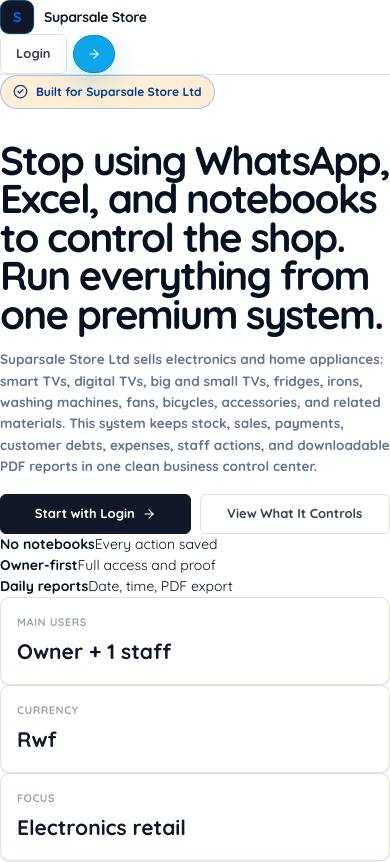
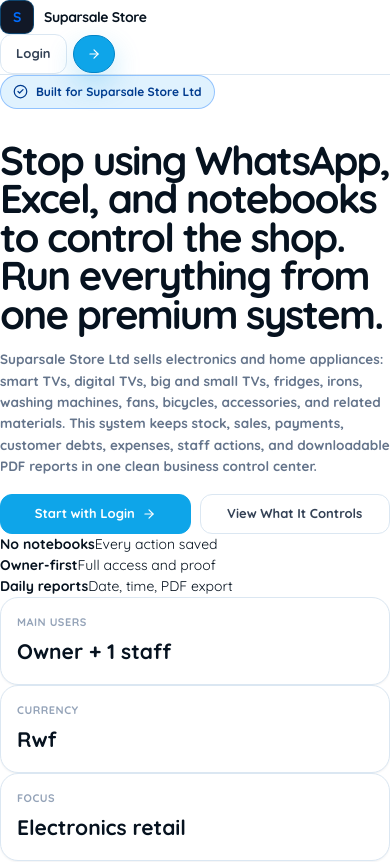
Before and after one commit to rurangwaluc/Suparsale, a Next.js app in the folder apps/web/: page / in a window 390 px wide. Shown: the top 862 px of the page. Built offline with nearby package versions, Linux system fonts and the light colour scheme.

Commit message:
Sharpen Suparsale dashboard card styling

```diff
--- a/apps/web/src/app/dashboard/page.module.css
+++ b/apps/web/src/app/dashboard/page.module.css
@@ -4,296 +4,611 @@
   min-width: 0;
 }
 
+.hero,
+.statusCard,
+.focusPanel,
+.moneyPanel,
+.activityPanel,
+.kpiCard {
+  min-width: 0;
+  border: 1px solid var(--border);
+  background: var(--card);
+  box-shadow: 0 10px 26px rgba(15, 23, 42, 0.055);
+}
+
 .hero {
+  display: grid;
+  grid-template-columns: minmax(0, 1fr) auto;
+  gap: 18px;
   align-items: center;
+  border-radius: 12px;
+  padding: 24px;
+  margin-bottom: 18px;
 }
 
 .heroCopy {
   min-width: 0;
 }
 
+.kicker {
+  width: fit-content;
+  display: inline-flex;
+  align-items: center;
+  gap: 8px;
+  border: 1px solid color-mix(in srgb, var(--blue) 28%, var(--border));
+  background: var(--blue-lt);
+  color: var(--blue);
+  border-radius: 999px;
+  padding: 8px 11px;
+  font-size: 11px;
+  font-weight: 950;
+}
+
+.hero h1 {
+  margin: 14px 0 0;
+  color: var(--gray-900);
+  font-size: clamp(28px, 3vw, 42px);
+  line-height: 1.02;
+  letter-spacing: -1.6px;
+  font-weight: 950;
+}
+
+.hero p {
+  max-width: 680px;
+  margin: 9px 0 0;
+  color: var(--gray-500);
+  font-size: 14px;
+  line-height: 1.6;
+  font-weight: 750;
+}
+
 .heroActions {
+  display: flex;
+  align-items: center;
   justify-content: flex-end;
+  gap: 10px;
+}
+
+.primaryButton,
+.secondaryButton {
+  min-height: 42px;
+  display: inline-flex;
+  align-items: center;
+  justify-content: center;
+  gap: 8px;
+  border-radius: 999px;
+  padding: 0 16px;
+  cursor: pointer;
+  font-size: 13px;
+  font-weight: 950;
+  white-space: nowrap;
+}
+
+.primaryButton {
+  border: 1px solid var(--primary-h);
+  background: var(--primary);
+  color: #ffffff;
+  box-shadow: 0 14px 30px rgba(14, 165, 233, 0.22);
+}
+
+.secondaryButton {
+  border: 1px solid var(--border);
+  background: var(--card);
+  color: var(--gray-700);
 }
 
 .messageBox {
   margin-bottom: 18px;
-  padding: 16px;
+  padding: 14px 16px;
   border: 1px solid var(--border);
   background: var(--card);
   box-shadow: var(--sh);
-  border-radius: 16px;
-  font-weight: 900;
+  border-radius: 13px;
+  font-weight: 850;
   color: var(--gray-700);
 }
 
-.statusPanel {
+.statusCard {
+  display: grid;
+  grid-template-columns: minmax(0, 1fr) minmax(360px, 0.82fr);
+  gap: 16px;
+  align-items: center;
+  border-radius: 12px;
+  padding: 18px;
   margin-bottom: 18px;
-  padding: 18px;
-  border: 1px solid var(--border);
-  border-radius: 18px;
-  box-shadow: var(--sh);
-  display: grid;
-  grid-template-columns: minmax(320px, 1.45fr) repeat(4, minmax(0, 1fr));
-  gap: 14px;
-  align-items: center;
 }
 
 .statusOpen {
-  border-color: rgba(34, 197, 94, 0.28);
-  background: var(--green-lt);
+  border-color: rgba(22, 163, 74, 0.28);
+  background: color-mix(in srgb, var(--green-lt) 58%, var(--card));
 }
 
 .statusWarning {
-  border-color: rgba(245, 158, 11, 0.35);
-  background: var(--blue-lt);
+  border-color: rgba(14, 165, 233, 0.34);
+  background: color-mix(in srgb, var(--blue-lt) 64%, var(--card));
 }
 
 .statusMain {
+  min-width: 0;
   display: flex;
   align-items: center;
   gap: 14px;
-  min-width: 0;
 }
 
-.statusMain :global(.feature-icon) {
-  margin-bottom: 0;
+.statusIcon,
+.kpiIcon,
+.issueIcon {
   flex: 0 0 auto;
+  display: grid;
+  place-items: center;
+  background: var(--blue-lt);
+  color: var(--blue);
+  border: 1px solid color-mix(in srgb, var(--blue) 22%, var(--border));
+}
+
+.statusIcon {
+  width: 48px;
+  height: 48px;
+  border-radius: 13px;
+}
+
+.statusMain span {
+  display: block;
+  color: var(--gray-500);
+  font-size: 11px;
+  font-weight: 950;
+  text-transform: uppercase;
+  letter-spacing: 0.35px;
 }
 
 .statusMain strong {
   display: block;
+  margin-top: 4px;
   color: var(--gray-900);
-  font-size: 18px;
+  font-size: 19px;
+  line-height: 1.2;
   font-weight: 950;
-  letter-spacing: -0.3px;
-  line-height: 1.25;
 }
 
-.statusMain span {
-  display: block;
-  margin-top: 5px;
+.statusMain p {
+  margin: 5px 0 0;
   color: var(--gray-600);
   font-size: 13px;
+  line-height: 1.45;
   font-weight: 800;
-  line-height: 1.45;
+}
+
+.statusMiniGrid {
+  min-width: 0;
+  display: grid;
+  grid-template-columns: repeat(3, minmax(0, 1fr));
+  gap: 10px;
 }
 
 .statusMini {
   min-width: 0;
   border: 1px solid var(--border);
+  border-radius: 13px;
   background: var(--card);
-  border-radius: 16px;
   padding: 12px;
 }
 
-.statusMini div {
+.statusMini span,
+.methodMini span {
+  display: block;
   color: var(--gray-500);
-  font-size: 11px;
-  font-weight: 900;
+  font-size: 10.5px;
+  font-weight: 950;
   text-transform: uppercase;
-  letter-spacing: 0.4px;
+  letter-spacing: 0.35px;
   white-space: nowrap;
   overflow: hidden;
   text-overflow: ellipsis;
 }
 
-.statusMini strong {
+.statusMini strong,
+.methodMini strong {
   display: block;
   margin-top: 6px;
   color: var(--gray-900);
-  font-size: 16px;
+  font-size: 14px;
+  line-height: 1.2;
   font-weight: 950;
-  letter-spacing: -0.2px;
-  line-height: 1.2;
-  word-break: break-word;
+  overflow-wrap: anywhere;
 }
 
 .dangerText {
   color: var(--red) !important;
 }
 
-.panel {
+.kpiGrid {
+  display: grid;
+  grid-template-columns: repeat(4, minmax(0, 1fr));
+  gap: 14px;
   margin-bottom: 18px;
 }
 
-.metricsGrid {
-  display: grid;
-  grid-template-columns: repeat(4, minmax(0, 1fr));
-  gap: 15px;
-  margin-bottom: 18px;
+.kpiCard {
+  position: relative;
+  overflow: hidden;
+  border-radius: 12px;
+  padding: 18px;
 }
 
-.metricCard {
-  min-width: 0;
+.kpiCard::before {
+  content: "";
+  position: absolute;
+  inset: 0 auto 0 0;
+  width: 4px;
+  background: var(--blue);
 }
 
-.metricValue {
-  color: var(--gray-900);
-  font-size: 24px;
-  font-weight: 950;
-  letter-spacing: -0.7px;
-  line-height: 1.15;
-  word-break: break-word;
+.tonegreen::before {
+  background: var(--green);
 }
 
-.dashboardGrid {
+.tonedanger::before {
+  background: var(--red);
+}
+
+.kpiTop {
+  min-width: 0;
+  display: flex;
+  align-items: center;
+  gap: 10px;
+}
+
+.kpiIcon {
+  width: 38px;
+  height: 38px;
+  border-radius: 14px;
+}
+
+.kpiTop span {
+  min-width: 0;
+  color: var(--gray-500);
+  font-size: 11px;
+  font-weight: 950;
+  text-transform: uppercase;
+  letter-spacing: 0.35px;
+  overflow: hidden;
+  text-overflow: ellipsis;
+  white-space: nowrap;
+}
+
+.kpiCard > strong {
+  display: block;
+  margin-top: 16px;
+  color: var(--gray-900);
+  font-size: clamp(20px, 2vw, 26px);
+  line-height: 1.12;
+  letter-spacing: -0.8px;
+  font-weight: 950;
+  overflow-wrap: anywhere;
+}
+
+.kpiCard > p {
+  margin: 7px 0 0;
+  color: var(--gray-500);
+  font-size: 12px;
+  line-height: 1.4;
+  font-weight: 800;
+}
+
+.ownerGrid {
   display: grid;
-  grid-template-columns: minmax(0, 1.08fr) minmax(0, 0.92fr);
+  grid-template-columns: minmax(0, 1.12fr) minmax(320px, 0.88fr);
   gap: 18px;
   margin-bottom: 18px;
 }
 
-.dashboardPage :global(.table-card),
-.dashboardPage :global(.premium-panel),
-.dashboardPage :global(.premium-stat-card),
-.dashboardPage :global(.attention-item),
-.dashboardPage :global(.quick-action) {
+.focusPanel,
+.moneyPanel,
+.activityPanel {
+  border-radius: 12px;
+  overflow: hidden;
+}
+
+.panelHeader {
+  min-width: 0;
+  min-height: 76px;
+  display: flex;
+  align-items: center;
+  justify-content: space-between;
+  gap: 14px;
+  border-bottom: 1px solid var(--border);
+  padding: 18px;
+}
+
+.panelHeader h2 {
+  margin: 0;
+  color: var(--gray-900);
+  font-size: 16px;
+  line-height: 1.2;
+  font-weight: 950;
+  letter-spacing: -0.35px;
+}
+
+.panelHeader p {
+  margin: 5px 0 0;
+  color: var(--gray-500);
+  font-size: 12px;
+  line-height: 1.4;
+  font-weight: 800;
+}
+
+.panelRight {
+  flex: 0 0 auto;
+}
+
+.goodBadge,
+.dangerBadge {
+  display: inline-flex;
+  align-items: center;
+  justify-content: center;
+  min-height: 28px;
+  border-radius: 999px;
+  padding: 0 10px;
+  font-size: 11px;
+  font-weight: 950;
+  white-space: nowrap;
+}
+
+.goodBadge {
+  border: 1px solid rgba(22, 163, 74, 0.22);
+  background: var(--green-lt);
+  color: var(--green);
+}
+
+.dangerBadge {
+  border: 1px solid rgba(220, 38, 38, 0.2);
+  background: var(--red-lt);
+  color: var(--red);
+}
+
+.issueList {
+  display: grid;
+  gap: 10px;
+  padding: 14px;
+}
+
+.issueItem {
+  min-width: 0;
+  display: grid;
+  grid-template-columns: auto minmax(0, 1fr);
+  gap: 11px;
+  align-items: flex-start;
+  border: 1px solid var(--border);
+  border-radius: 12px;
+  background: var(--gray-50);
+  padding: 11px;
+}
+
+.issueIcon {
+  width: 34px;
+  height: 34px;
+  border-radius: 13px;
+}
+
+.issueItem strong,
+.issueItem span {
+  display: block;
   min-width: 0;
 }
 
-.dashboardPage :global(.attention-item) {
-  align-items: flex-start;
-}
-
-.dashboardPage :global(.attention-item > div) {
-  min-width: 0;
-}
-
-.dashboardPage :global(.attention-item strong),
-.dashboardPage :global(.attention-item span) {
+.issueItem strong {
+  color: var(--gray-900);
+  font-size: 13px;
+  line-height: 1.3;
+  font-weight: 950;
   overflow-wrap: anywhere;
 }
 
-.dashboardPage :global(.quick-actions-grid) {
-  grid-template-columns: repeat(2, minmax(0, 1fr));
+.issueItem span {
+  margin-top: 4px;
+  color: var(--gray-500);
+  font-size: 12px;
+  line-height: 1.42;
+  font-weight: 780;
+  overflow-wrap: anywhere;
 }
 
-.dashboardPage :global(.quick-action) {
-  min-height: 118px;
+.moneyRows {
+  display: grid;
+  gap: 10px;
+  padding: 14px;
 }
 
-@media (min-width: 1440px) {
-  .statusPanel {
-    grid-template-columns: minmax(380px, 1.45fr) repeat(4, minmax(0, 1fr));
-  }
+.moneyRow,
+.moneyRowStrong {
+  min-width: 0;
+  display: flex;
+  align-items: center;
+  justify-content: space-between;
+  gap: 12px;
+  border: 1px solid var(--border);
+  border-radius: 13px;
+  background: var(--gray-50);
+  padding: 12px;
+}
 
-  .metricsGrid {
-    gap: 18px;
-  }
+.moneyRowStrong {
+  border-color: color-mix(in srgb, var(--blue) 28%, var(--border));
+  background: var(--blue-lt);
+}
 
-  .dashboardGrid {
-    gap: 20px;
-  }
+.moneyRow span,
+.moneyRowStrong span {
+  color: var(--gray-500);
+  font-size: 12px;
+  font-weight: 900;
+}
+
+.moneyRow strong,
+.moneyRowStrong strong {
+  color: var(--gray-900);
+  font-size: 14px;
+  font-weight: 950;
+  text-align: right;
+  overflow-wrap: anywhere;
+}
+
+.methodGrid {
+  display: grid;
+  grid-template-columns: repeat(2, minmax(0, 1fr));
+  gap: 10px;
+  padding: 0 14px 14px;
+}
+
+.methodMini {
+  min-width: 0;
+  border: 1px solid var(--border);
+  border-radius: 13px;
+  background: var(--card);
+  padding: 12px;
+}
+
+.activityGrid {
+  display: grid;
+  grid-template-columns: repeat(3, minmax(0, 1fr));
+  gap: 18px;
 }
 
 @media (max-width: 1180px) {
-  .statusPanel {
-    grid-template-columns: repeat(2, minmax(0, 1fr));
-  }
-
-  .statusMain {
-    grid-column: 1 / -1;
-  }
-
-  .metricsGrid {
-    grid-template-columns: repeat(2, minmax(0, 1fr));
-  }
-
-  .dashboardGrid {
+  .hero,
+  .statusCard,
+  .ownerGrid,
+  .activityGrid {
     grid-template-columns: 1fr;
   }
 
   .heroActions {
     justify-content: flex-start;
   }
+
+  .kpiGrid {
+    grid-template-columns: repeat(2, minmax(0, 1fr));
+  }
+
+  .statusMiniGrid {
+    grid-template-columns: repeat(3, minmax(0, 1fr));
+  }
+
+  .activityGrid {
+    grid-template-columns: 1fr;
+  }
 }
 
 @media (max-width: 760px) {
   .hero {
+    border-radius: 14px;
     padding: 18px;
-    border-radius: 18px;
   }
 
   .hero h1 {
-    font-size: 25px;
-    line-height: 1.08;
+    font-size: 28px;
+    letter-spacing: -1.1px;
   }
 
   .hero p {
     font-size: 13px;
-    line-height: 1.55;
   }
 
   .heroActions {
     width: 100%;
     display: grid;
-    grid-template-columns: 1fr;
+    grid-template-columns: 1fr 1fr;
   }
 
-  .heroActions :global(.btn) {
+  .primaryButton,
+  .secondaryButton {
     width: 100%;
+    min-height: 42px;
+    padding-inline: 10px;
   }
 
-  .statusPanel {
+  .statusCard,
+  .focusPanel,
+  .moneyPanel,
+  .activityPanel,
+  .kpiCard {
+    border-radius: 14px;
+  }
+
+  .statusCard {
+    grid-template-columns: 1fr;
     padding: 14px;
-    border-radius: 18px;
-    grid-template-columns: 1fr;
   }
 
   .statusMain {
     align-items: flex-start;
   }
 
-  .statusMain strong {
-    font-size: 16px;
+  .statusMiniGrid {
+    grid-template-columns: 1fr;
   }
 
-  .statusMain span {
-    font-size: 12px;
-  }
-
-  .metricsGrid {
+  .kpiGrid {
     grid-template-columns: 1fr;
     gap: 12px;
   }
 
-  .metricValue {
-    font-size: 22px;
+  .ownerGrid,
+  .activityGrid {
+    gap: 14px;
   }
 
-  .dashboardPage :global(.table-card-header) {
+  .panelHeader {
+    min-height: auto;
     align-items: flex-start;
+    padding: 15px;
+  }
+
+  .issueList,
+  .moneyRows {
+    padding: 12px;
+  }
+
+  .methodGrid {
+    padding: 0 12px 12px;
+  }
+}
+
+@media (min-width: 390px) and (max-width: 760px) {
+  .statusMiniGrid,
+  .kpiGrid,
+  .methodGrid {
+    grid-template-columns: repeat(2, minmax(0, 1fr));
+  }
+
+  .statusMiniGrid .statusMini:first-child {
+    grid-column: 1 / -1;
+  }
+}
+
+@media (max-width: 380px) {
+  .heroActions {
+    grid-template-columns: 1fr;
+  }
+
+  .methodGrid {
+    grid-template-columns: 1fr;
+  }
+
+  .kpiCard > strong {
+    font-size: 20px;
+  }
+
+  .panelHeader {
     flex-direction: column;
   }
 
-  .dashboardPage :global(.quick-actions-grid) {
-    grid-template-columns: 1fr;
+  .panelRight {
+    width: 100%;
   }
 
-  .dashboardPage :global(.quick-action) {
-    min-height: auto;
-  }
-
-  .dashboardPage :global(.attention-list) {
-    padding: 10px 12px 14px;
-  }
-
-  .dashboardPage :global(.attention-item) {
-    padding: 12px;
+  .goodBadge,
+  .dangerBadge {
+    width: 100%;
   }
 }
-
-@media (max-width: 420px) {
-  .statusMini {
-    padding: 11px;
-  }
-
-  .statusMini strong {
-    font-size: 15px;
-  }
-
-  .metricValue {
-    font-size: 20px;
-  }
-}
--- a/apps/web/src/styles/app-shell.css
+++ b/apps/web/src/styles/app-shell.css
@@ -235,7 +235,7 @@
   align-items: center;
   gap: 10px;
   border: 1px solid var(--sb-border);
-  border-radius: 18px;
+  border-radius: 13px;
   background: rgba(255, 255, 255, 0.04);
   padding: 10px;
 }
@@ -482,7 +482,7 @@
   align-items: center;
   gap: 12px;
   border: 1px solid var(--border);
-  border-radius: 22px;
+  border-radius: 14px;
   background: var(--card);
   box-shadow: var(--sh-md);
   padding: 18px;
--- a/apps/web/src/styles/theme.css
+++ b/apps/web/src/styles/theme.css
@@ -7,87 +7,92 @@
 }
 
 :root {
-  --sb-bg: #111827;
-  --sb-hover: #1f2937;
-  --sb-active: #006CFD;
-  --sb-txt: #9ca3af;
-  --sb-border: #374151;
+  --sb-bg: #030d1a;
+  --sb-hover: rgba(14, 165, 233, 0.1);
+  --sb-active: #0ea5e9;
+  --sb-txt: #9fb2c7;
+  --sb-border: rgba(148, 163, 184, 0.16);
 
-  --primary: #111827;
-  --primary-h: #000000;
-  --primary-lt: #fff7ed;
+  --primary: #0ea5e9;
+  --primary-h: #0284c7;
+  --primary-lt: #e0f2fe;
 
-  --blue: #006CFD;
-  --blue-lt: #fff7ed;
+  --blue: #0ea5e9;
+  --blue-lt: #e0f2fe;
 
   --green: #16a34a;
   --green-lt: #dcfce7;
 
-  --blue: #006CFD;
-  --blue-lt: #ffedd5;
-
-  --purple: #7c3aed;
-  --purple-lt: #ede9fe;
+  --purple: #2563eb;
+  --purple-lt: #dbeafe;
 
   --red: #dc2626;
   --red-lt: #fee2e2;
 
-  --gray-50: #f9fafb;
-  --gray-100: #f3f4f6;
-  --gray-200: #e5e7eb;
-  --gray-300: #d1d5db;
-  --gray-400: #9ca3af;
-  --gray-500: #6b7280;
-  --gray-600: #4b5563;
-  --gray-700: #374151;
-  --gray-900: #111827;
+  --orange: #f97316;
+  --orange-lt: #ffedd5;
 
-  --bg: #f5f3ef;
+  --gray-50: #f8fafc;
+  --gray-100: #f1f5f9;
+  --gray-200: #e2e8f0;
+  --gray-300: #cbd5e1;
+  --gray-400: #94a3b8;
+  --gray-500: #64748b;
+  --gray-600: #475569;
+  --gray-700: #334155;
+  --gray-900: #06121f;
+
+  --bg: #f6fbff;
   --card: #ffffff;
-  --border: #e5e1d8;
+  --border: #dbe7f2;
 
-  --r: 10px;
-  --r-sm: 6px;
+  --r: 18px;
+  --r-sm: 12px;
 
-  --sh: 0 1px 3px rgba(17, 24, 39, 0.08), 0 1px 2px rgba(17, 24, 39, 0.04);
-  --sh-md: 0 4px 16px rgba(17, 24, 39, 0.1);
-  --sh-lg: 0 16px 48px rgba(17, 24, 39, 0.18);
+  --sh: 0 1px 2px rgba(15, 23, 42, 0.05);
+  --sh-md: 0 14px 34px rgba(15, 23, 42, 0.08);
+  --sh-lg: 0 28px 80px rgba(15, 23, 42, 0.12);
 
   --transition: 0.22s cubic-bezier(0.4, 0, 0.2, 1);
 }
 
 [data-theme="dark"] {
-  --sb-bg: #050505;
-  --sb-hover: #171717;
-  --sb-active: #006CFD;
-  --sb-txt: #a3a3a3;
-  --sb-border: #262626;
+  --sb-bg: #020711;
+  --sb-hover: rgba(14, 165, 233, 0.12);
+  --sb-active: #0ea5e9;
+  --sb-txt: #9fb2c7;
+  --sb-border: rgba(148, 163, 184, 0.14);
 
-  --primary: #006CFD;
-  --primary-h: #0057CC;
-  --primary-lt: rgba(245, 158, 11, 0.14);
+  --primary: #0ea5e9;
+  --primary-h: #38bdf8;
+  --primary-lt: rgba(14, 165, 233, 0.14);
 
-  --blue: #006CFD;
-  --blue-lt: rgba(245, 158, 11, 0.14);
+  --blue: #0ea5e9;
+  --blue-lt: rgba(14, 165, 233, 0.14);
 
-  --bg: #0a0a0a;
-  --card: #111111;
-  --border: #262626;
+  --bg: #06111f;
+  --card: #102235;
+  --border: rgba(148, 163, 184, 0.18);
 
-  --gray-50: #171717;
-  --gray-100: #1f1f1f;
-  --gray-200: #2a2a2a;
-  --gray-300: #404040;
-  --gray-400: #a3a3a3;
-  --gray-500: #d4d4d4;
-  --gray-600: #e5e5e5;
-  --gray-700: #f5f5f5;
-  --gray-900: #ffffff;
+  --gray-50: #0b1d31;
+  --gray-100: #102235;
+  --gray-200: #17324d;
+  --gray-300: #34506c;
+  --gray-400: #9fb2c7;
+  --gray-500: #a8b5c7;
+  --gray-600: #d8e3f0;
+  --gray-700: #edf5ff;
+  --gray-900: #f8fafc;
 
   --green-lt: rgba(22, 163, 74, 0.16);
-  --blue-lt: rgba(249, 115, 22, 0.16);
-  --purple-lt: rgba(124, 58, 237, 0.16);
+  --blue-lt: rgba(14, 165, 233, 0.14);
+  --purple-lt: rgba(37, 99, 235, 0.16);
   --red-lt: rgba(220, 38, 38, 0.16);
+  --orange-lt: rgba(249, 115, 22, 0.16);
+
+  --sh: 0 1px 2px rgba(0, 0, 0, 0.18);
+  --sh-md: 0 16px 38px rgba(0, 0, 0, 0.24);
+  --sh-lg: 0 30px 86px rgba(0, 0, 0, 0.34);
 }
 
 html,
```
